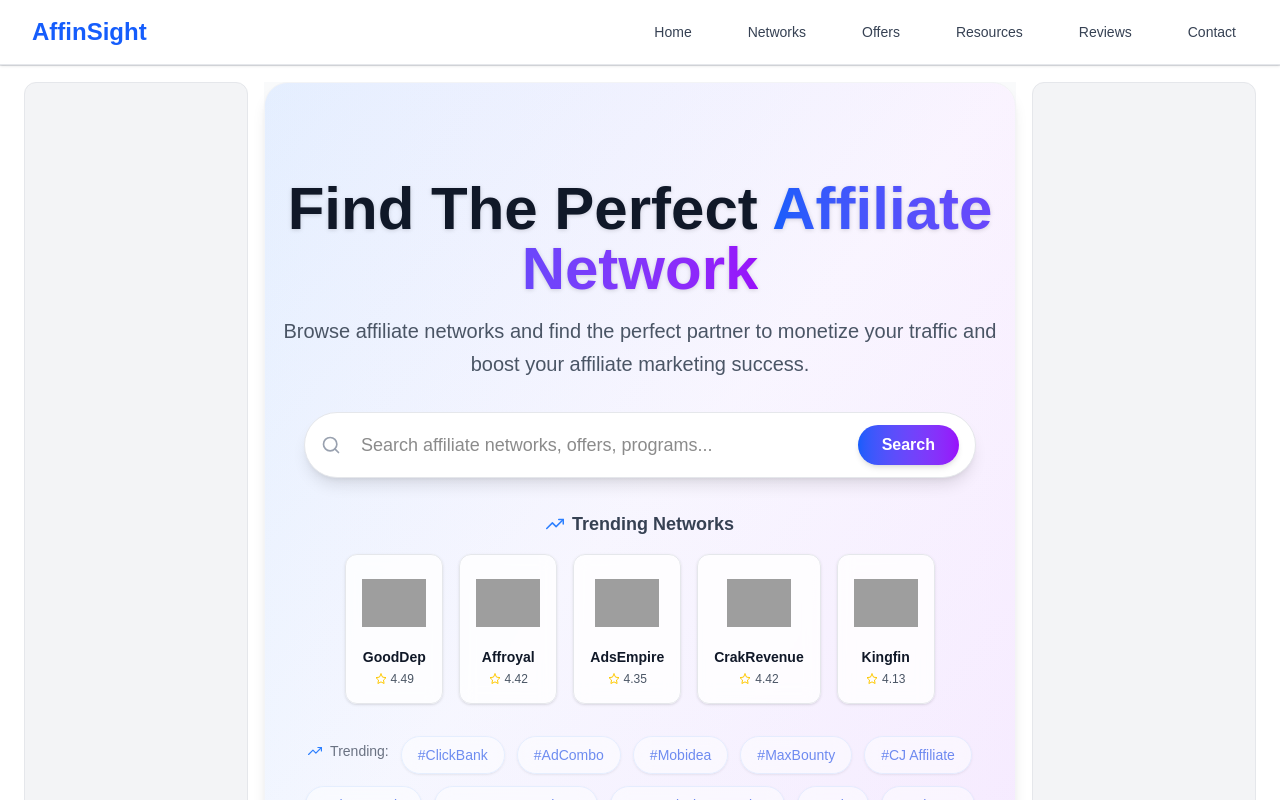
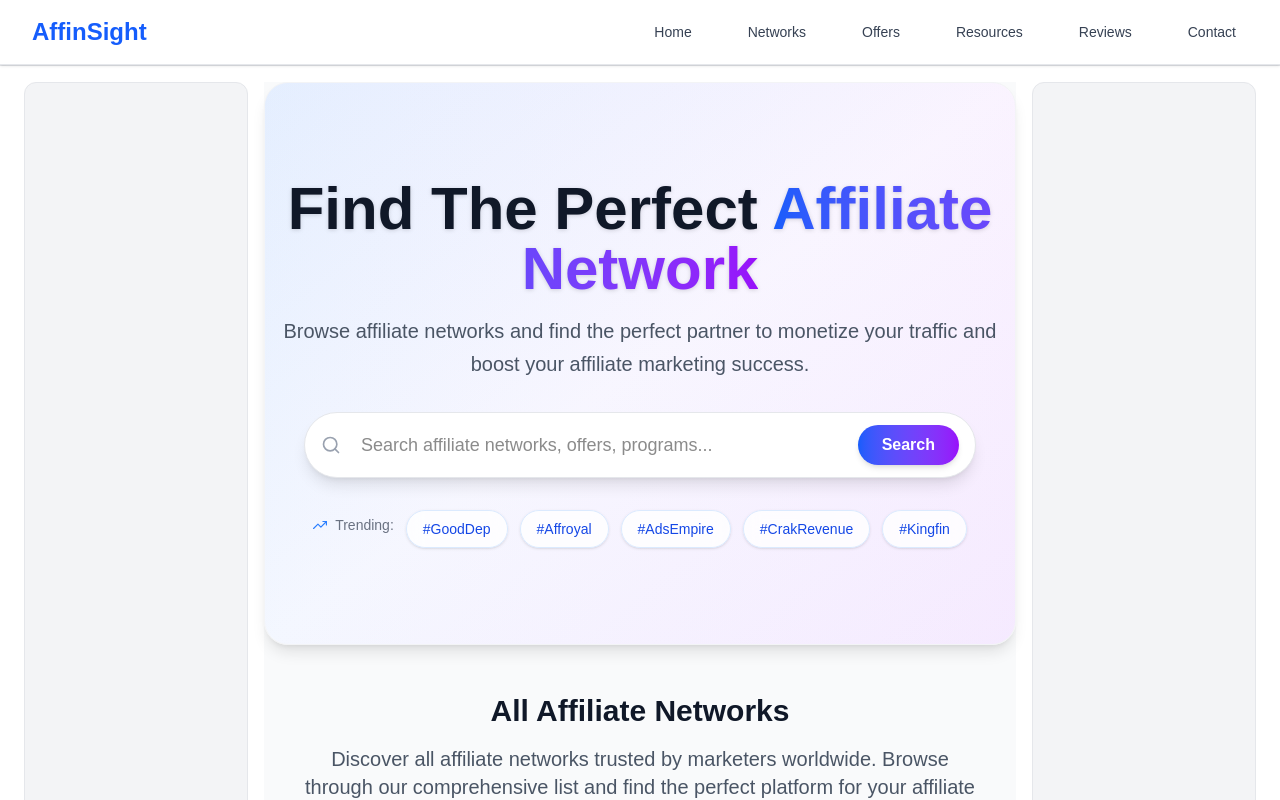
Before and after one commit to tishamishra/affinsight, a Next.js app: page / in a window 1280 px wide. Shown: the top 800 px of the page. Built offline with nearby package versions, Linux system fonts and the light colour scheme; grey boxes are pictures that could not be loaded.

Commit message:
Replace trending tags with 5 networks from JSON file and make them clickable

```diff
--- a/src/components/Hero.tsx
+++ b/src/components/Hero.tsx
@@ -1,25 +1,9 @@
 "use client";
 
 import React, { useState } from "react";
-import { FiSearch, FiTrendingUp, FiStar } from "react-icons/fi";
+import { FiSearch, FiTrendingUp } from "react-icons/fi";
 import { useRouter } from "next/navigation";
 import { getNetworkById, getFeaturedNetworks } from "@/lib/networks-loader";
-
-const trendingTags = [
-  "ClickBank", "AdCombo", "Mobidea", "MaxBounty", "CJ Affiliate",
-  "ShareASale", "Amazon Associates", "Commission Junction", "Awin", "Rakuten"
-];
-
-// Mapping of trending tag names to network IDs
-const tagToNetworkId: { [key: string]: string } = {
-  "ClickBank": "clickbank",
-  "AdCombo": "adcombo",
-  "Mobidea": "mobidea",
-  "MaxBounty": "maxbounty",
-  "CJ Affiliate": "cj-affiliate",
-  "Commission Junction": "cj-affiliate",
-  "ShareASale": "shareasale"
-};
 
 const searchSuggestions = [
   "Weight loss offers",
@@ -40,17 +24,7 @@ export default function Hero() {
     suggestion.toLowerCase().includes(searchQuery.toLowerCase())
   );
 
-  const handleTrendingTagClick = (tag: string) => {
-    const networkId = tagToNetworkId[tag];
-    if (networkId) {
-      const network = getNetworkById(networkId);
-      if (network) {
-        router.push(`/network/${networkId}`);
-      }
-    }
-  };
-
-  const handleNetworkClick = (networkId: string) => {
+  const handleTrendingNetworkClick = (networkId: string) => {
     router.push(`/network/${networkId}`);
   };
 
@@ -104,66 +78,20 @@ export default function Hero() {
           )}
         </div>
 
-        {/* Trending Networks Section */}
-        <div className="mb-8">
-          <div className="flex items-center justify-center gap-2 text-lg font-semibold text-gray-700 mb-4">
-            <FiTrendingUp className="text-blue-500" />
-            <span>Trending Networks</span>
-          </div>
-          <div className="flex flex-wrap justify-center gap-4">
-            {trendingNetworks.map((network) => (
-              <button
-                key={network.id}
-                onClick={() => handleNetworkClick(network.id)}
-                className="group flex flex-col items-center p-4 bg-white/80 backdrop-blur-sm rounded-xl border border-gray-200 hover:border-blue-300 transition-all duration-200 shadow-sm hover:shadow-md hover:bg-blue-50/50"
-              >
-                <div className="w-16 h-16 mb-3 flex items-center justify-center">
-                  <img
-                    src={network.logo_url}
-                    alt={`${network.name} logo`}
-                    className="w-full h-full object-contain group-hover:scale-105 transition-transform duration-200"
-                    onError={(e) => {
-                      const target = e.target as HTMLImageElement;
-                      target.style.display = 'none';
-                    }}
-                  />
-                </div>
-                <h3 className="font-semibold text-gray-900 text-sm mb-1 group-hover:text-blue-600 transition-colors">
-                  {network.name}
-                </h3>
-                <div className="flex items-center gap-1">
-                  <FiStar className="text-yellow-400 text-xs" />
-                  <span className="text-xs text-gray-600">{network.rating}</span>
-                </div>
-              </button>
-            ))}
-          </div>
-        </div>
-
         <div className="flex flex-wrap justify-center gap-3">
           <div className="flex items-center gap-2 text-sm text-gray-500 mb-2">
             <FiTrendingUp className="text-blue-500" />
             <span>Trending:</span>
           </div>
-          {trendingTags.map((tag) => {
-            const networkId = tagToNetworkId[tag];
-            const isClickable = networkId && getNetworkById(networkId);
-
-            return (
-              <button
-                key={tag}
-                onClick={() => handleTrendingTagClick(tag)}
-                disabled={!isClickable}
-                className={`px-4 py-2 bg-white/80 backdrop-blur-sm text-blue-700 rounded-full text-sm font-medium border border-blue-100 transition-all duration-200 shadow-sm ${
-                  isClickable
-                    ? 'hover:bg-blue-50 hover:shadow-md cursor-pointer'
-                    : 'opacity-60 cursor-not-allowed'
-                }`}
-              >
-                #{tag}
-              </button>
-            );
-          })}
+          {trendingNetworks.map((network) => (
+            <button
+              key={network.id}
+              onClick={() => handleTrendingNetworkClick(network.id)}
+              className="px-4 py-2 bg-white/80 backdrop-blur-sm text-blue-700 rounded-full text-sm font-medium hover:bg-blue-50 border border-blue-100 transition-all duration-200 shadow-sm hover:shadow-md cursor-pointer"
+            >
+              #{network.name}
+            </button>
+          ))}
         </div>
       </div>
     </section>
```
